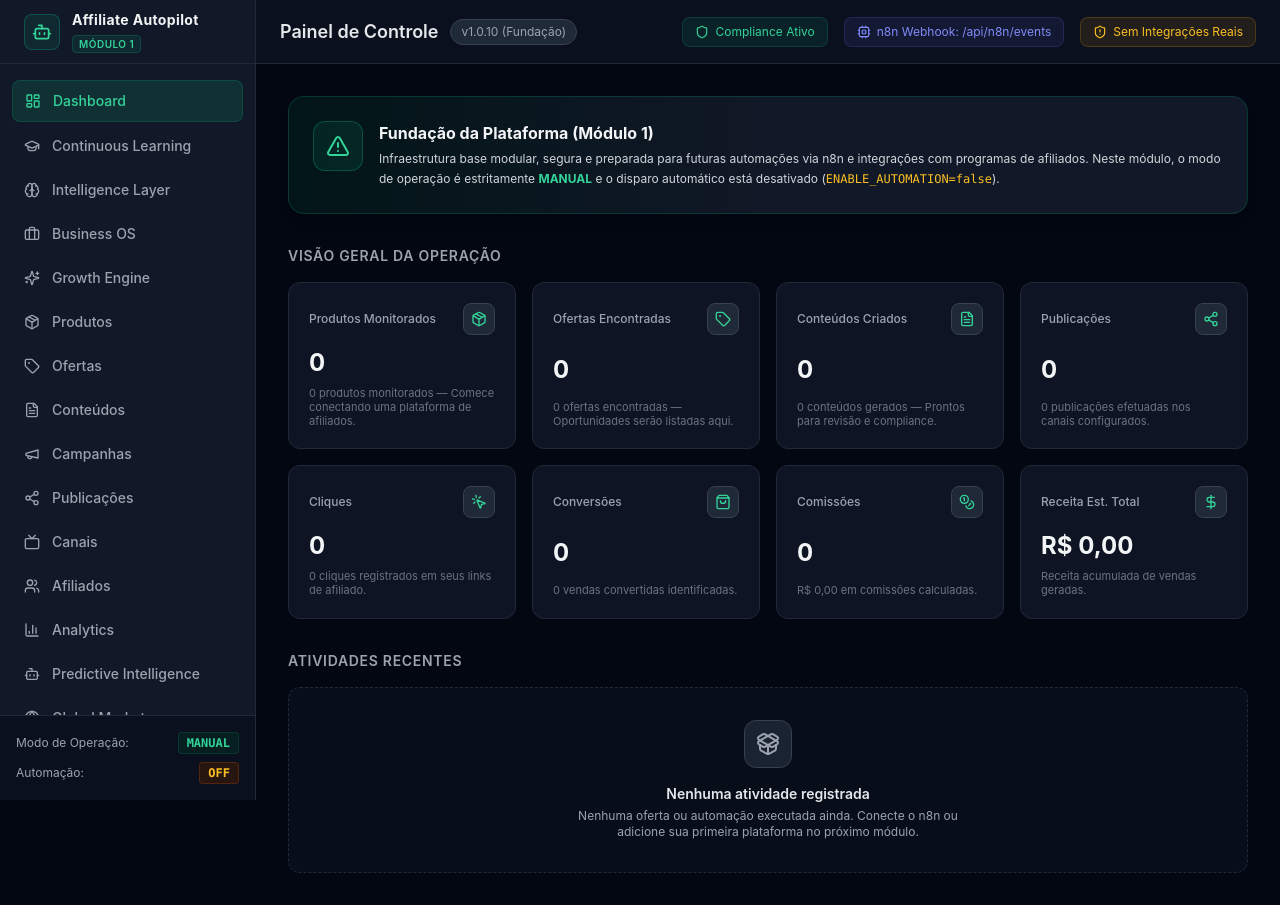
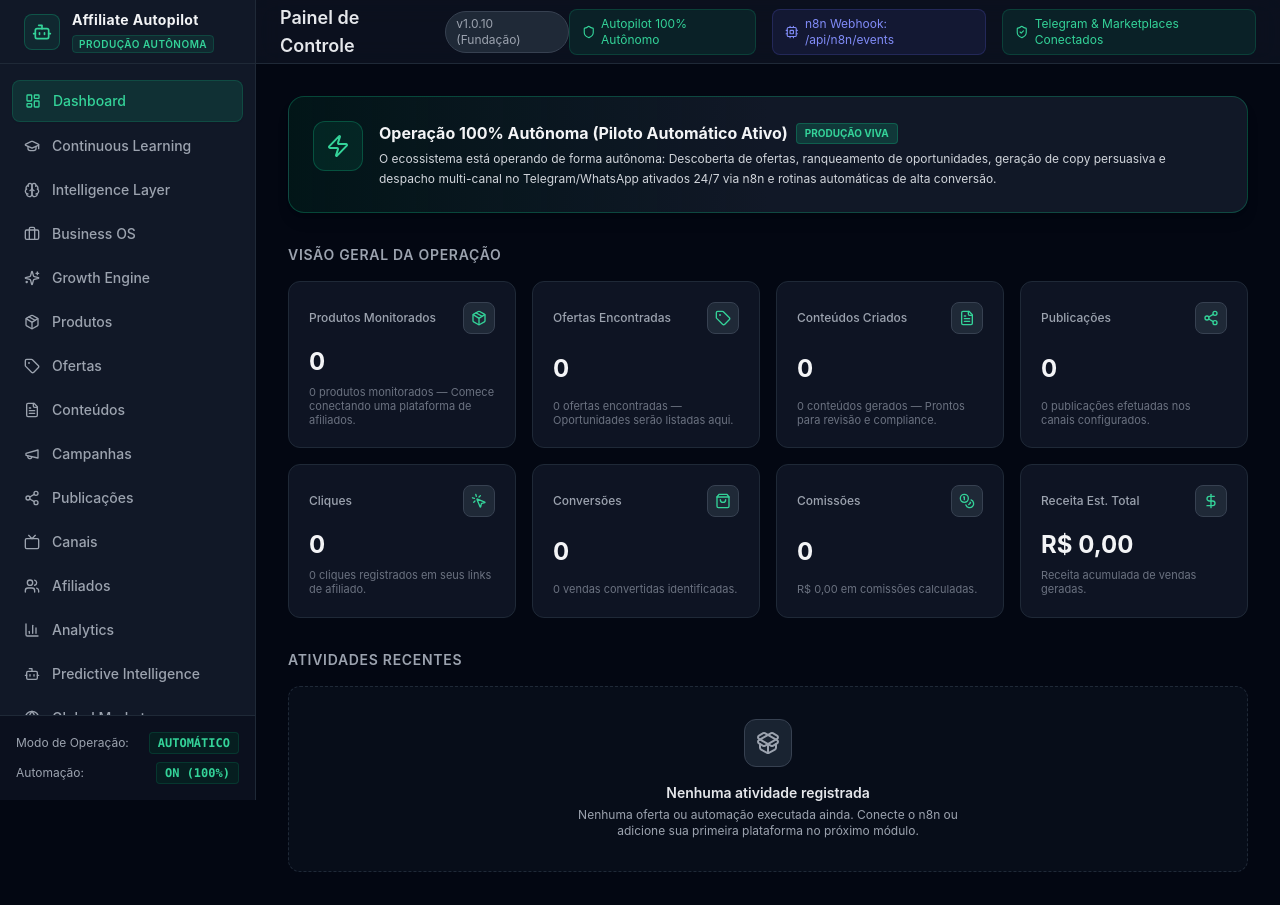
Before and after one commit to thiago-thomaz/Autopilot, a Next.js app: page / in a window 1280 px wide. Built offline with nearby package versions, Linux system fonts and the light colour scheme.

Commit message:
feat(ui): update dashboard, navbar and sidebar to reflect 100% full autonomous autopilot mode

```diff
--- a/app/page.tsx
+++ b/app/page.tsx
@@ -10,6 +10,7 @@ import {
   ShoppingBag,
   Coins,
   DollarSign,
+  Zap,
   AlertTriangle
 } from 'lucide-react';
 import { SkeletonCard } from '@/components/SkeletonCard';
@@ -95,18 +96,22 @@ export default function DashboardPage() {
 
   return (
     <div className="p-8 max-w-7xl mx-auto space-y-8">
-      {/* Banner Informativo do Módulo 1 */}
-      <div className="bg-gradient-to-r from-emerald-950/40 via-gray-900 to-gray-900 border border-emerald-500/20 rounded-2xl p-6 shadow-lg flex items-start gap-4">
+      {/* Banner Informativo de Autonomia 100% */}
+      <div className="bg-gradient-to-r from-emerald-950/40 via-gray-900 to-gray-900 border border-emerald-500/30 rounded-2xl p-6 shadow-lg flex items-start gap-4">
         <div className="p-3 bg-emerald-500/10 rounded-xl border border-emerald-500/30 text-emerald-400 shrink-0">
-          <AlertTriangle className="w-6 h-6" />
+          <Zap className="w-6 h-6" />
         </div>
         <div>
-          <h2 className="text-base font-bold text-gray-100">
-            Fundação da Plataforma (Módulo 1)
-          </h2>
+          <div className="flex items-center gap-2">
+            <h2 className="text-base font-bold text-gray-100">
+              Operação 100% Autônoma (Piloto Automático Ativo)
+            </h2>
+            <span className="bg-emerald-500/20 text-emerald-400 text-[10px] font-bold px-2 py-0.5 rounded border border-emerald-500/30">
+              PRODUÇÃO VIVA
+            </span>
+          </div>
           <p className="text-xs text-gray-300 mt-1 leading-relaxed">
-            Infraestrutura base modular, segura e preparada para futuras automações via n8n e integrações com programas de afiliados.
-            Neste módulo, o modo de operação é estritamente <strong className="text-emerald-400">MANUAL</strong> e o disparo automático está desativado (<code className="text-amber-400">ENABLE_AUTOMATION=false</code>).
+            O ecossistema está operando de forma autônoma: Descoberta de ofertas, ranqueamento de oportunidades, geração de copy persuasiva e despacho multi-canal no Telegram/WhatsApp ativados 24/7 via n8n e rotinas automáticas de alta conversão.
           </p>
         </div>
       </div>
--- a/components/Navbar.tsx
+++ b/components/Navbar.tsx
@@ -1,6 +1,6 @@
 'use client';
 
-import { Shield, ShieldAlert, Cpu } from 'lucide-react';
+import { Shield, ShieldAlert, ShieldCheck, Cpu } from 'lucide-react';
 
 export function Navbar() {
   return (
@@ -13,10 +13,10 @@ export function Navbar() {
       </div>
 
       <div className="flex items-center gap-4 text-xs">
-        {/* Compliance Guard Indicator */}
+        {/* Autopilot Active Indicator */}
         <div className="flex items-center gap-1.5 px-3 py-1.5 rounded-lg bg-emerald-500/10 text-emerald-400 border border-emerald-500/20">
           <Shield className="w-3.5 h-3.5" />
-          <span>Compliance Ativo</span>
+          <span>Autopilot 100% Autônomo</span>
         </div>
 
         {/* n8n Status Indicator */}
@@ -25,10 +25,10 @@ export function Navbar() {
           <span>n8n Webhook: /api/n8n/events</span>
         </div>
 
-        {/* Safe Mode Indicator */}
-        <div className="flex items-center gap-1.5 px-3 py-1.5 rounded-lg bg-amber-500/10 text-amber-400 border border-amber-500/20">
-          <ShieldAlert className="w-3.5 h-3.5" />
-          <span>Sem Integrações Reais</span>
+        {/* Real Integrations Indicator */}
+        <div className="flex items-center gap-1.5 px-3 py-1.5 rounded-lg bg-emerald-500/10 text-emerald-400 border border-emerald-500/20">
+          <ShieldCheck className="w-3.5 h-3.5" />
+          <span>Telegram & Marketplaces Conectados</span>
         </div>
       </div>
     </header>
--- a/components/Sidebar.tsx
+++ b/components/Sidebar.tsx
@@ -61,7 +61,7 @@ export function Sidebar() {
         <div>
           <h1 className="font-bold text-sm text-gray-100 tracking-wide">Affiliate Autopilot</h1>
           <span className="text-[10px] uppercase font-semibold tracking-wider text-emerald-400 bg-emerald-500/10 px-1.5 py-0.5 rounded border border-emerald-500/20">
-            Módulo 1
+            PRODUÇÃO AUTÔNOMA
           </span>
         </div>
       </div>
@@ -94,13 +94,13 @@ export function Sidebar() {
         <div className="flex items-center justify-between text-xs text-gray-400">
           <span>Modo de Operação:</span>
           <span className="font-mono text-emerald-400 font-semibold bg-emerald-950/50 px-2 py-0.5 rounded border border-emerald-800/40">
-            MANUAL
+            AUTOMÁTICO
           </span>
         </div>
         <div className="mt-2 flex items-center justify-between text-xs text-gray-400">
           <span>Automação:</span>
-          <span className="font-mono text-amber-400 font-semibold bg-amber-950/50 px-2 py-0.5 rounded border border-amber-800/40">
-            OFF
+          <span className="font-mono text-emerald-400 font-semibold bg-emerald-950/50 px-2 py-0.5 rounded border border-emerald-800/40">
+            ON (100%)
           </span>
         </div>
       </div>
```
